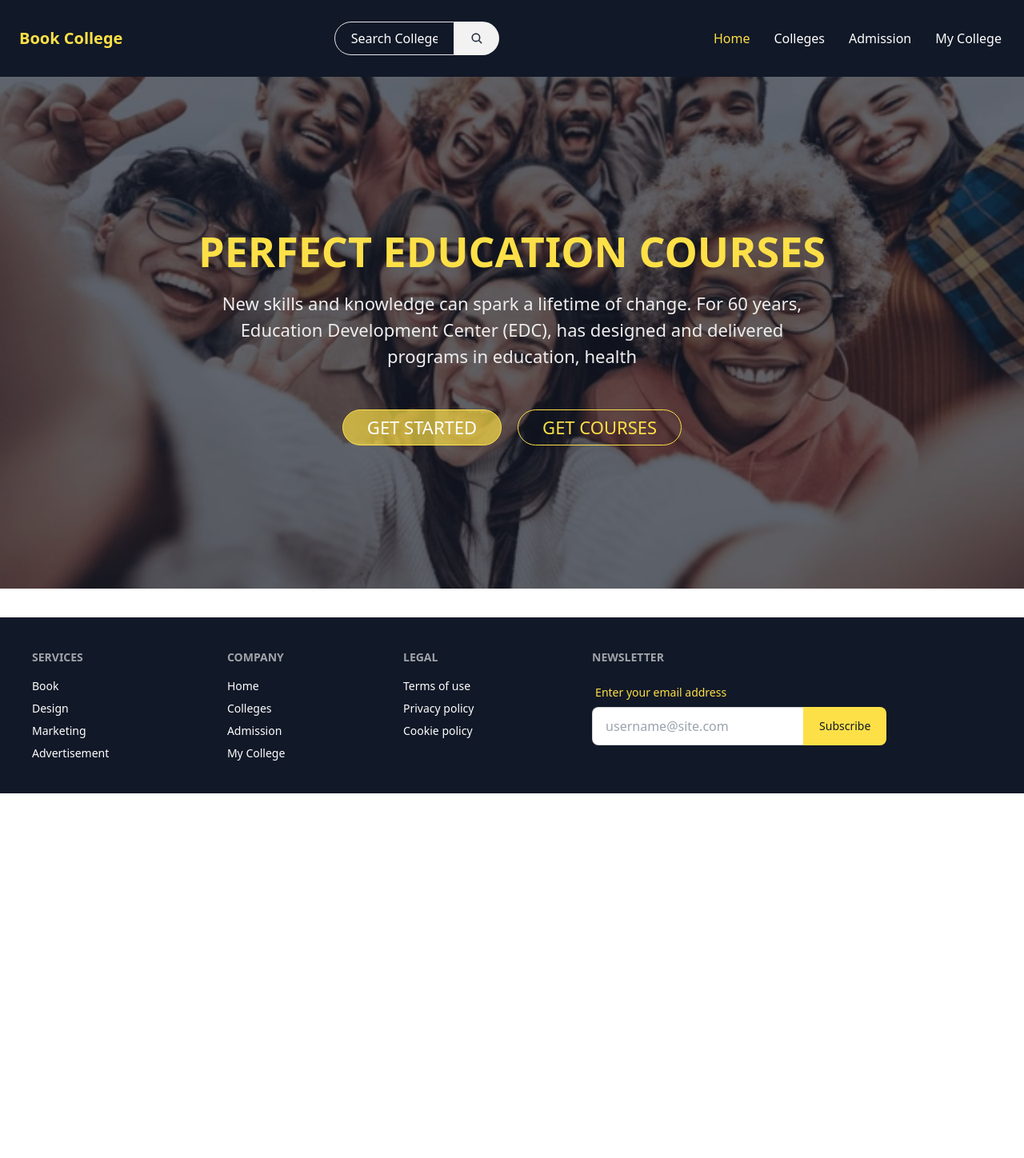
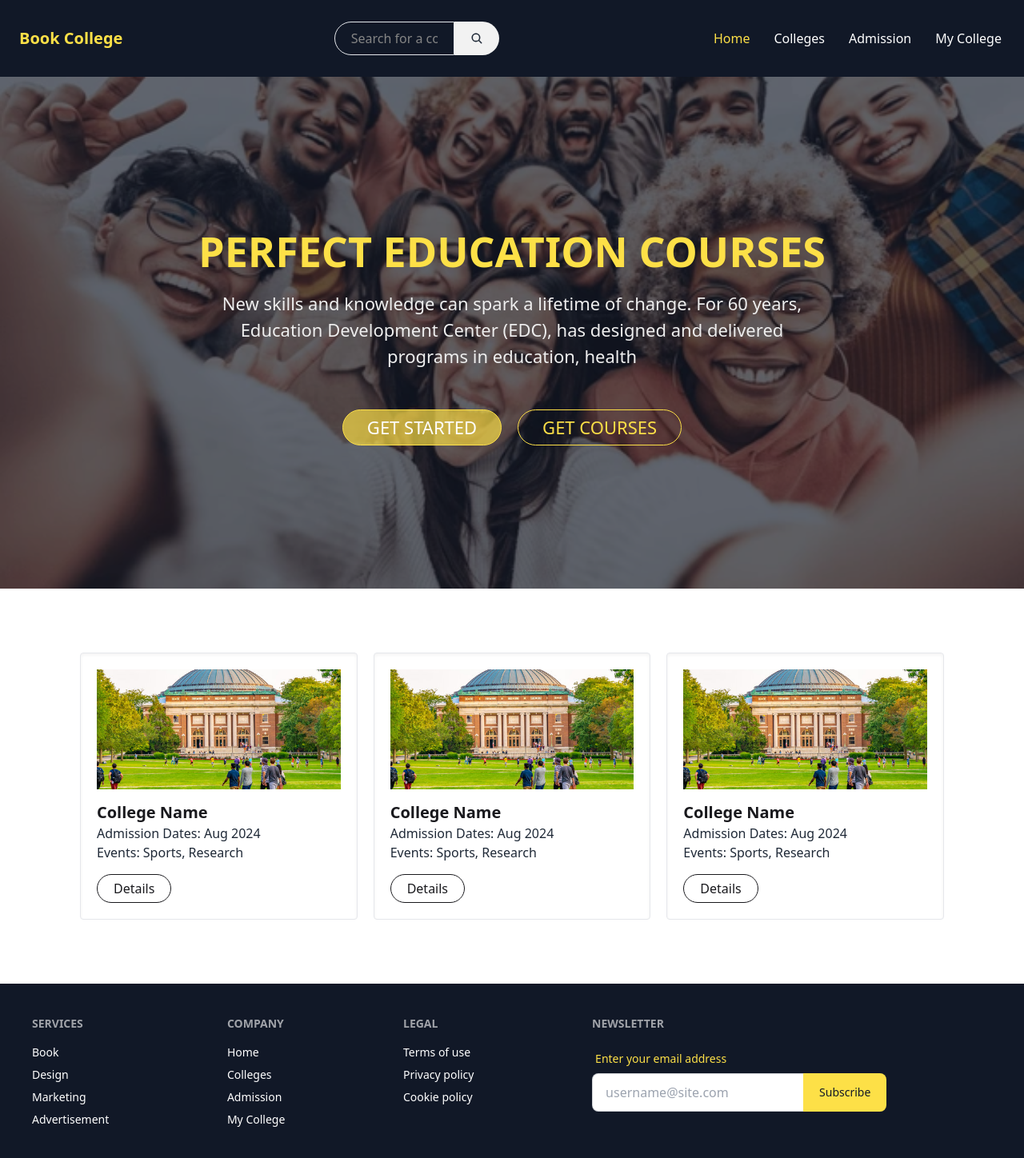
Before and after one commit to ashiqur-r-biplop/Book-College-service-front-end, a React (Vite) app: page / in a window 1280 px wide. Shown: the whole page at 80% size. Before the commit the page ends 992 px from the top, so only its background shows below. Built offline with nearby package versions, Linux system fonts and the light colour scheme.

Commit message:
added 3 college card

```diff
--- /dev/null
+++ b/src/Components/Home/Collages.jsx
@@ -0,0 +1,30 @@
+import React from 'react';
+import collegeImage from "../../../public/home-image/college-image.png"
+import { Link } from 'react-router-dom';
+const Collages = () => {
+    return (
+        <div className='max-w-[1080px] mx-auto py-[80px]'>
+            <div className='grid grid-cols-1 md:grid-cols-3 gap-[20px]'>
+                {
+                    [1, 2, 3,]?.map((college, i) => {
+                        return <div key={i} className='border shadow-inner p-[20px] rounded'>
+                            <div className='flex flex-col justify-between items-start gap-[15px]'>
+                                <div className='w-full'>
+                                    <img className='h-[150px] w-full object-center object-cover' src={collegeImage} alt="" />
+                                </div>
+                                <div>
+                                    <h2 className="text-xl font-bold text-[#19191D]">College Name</h2>
+                                    <p>Admission Dates: Aug 2024</p>
+                                    <p>Events: Sports, Research</p>
+                                </div>
+                                <Link to="/college-details" className="text-[#19191D] rounded-full border px-[20px] py-[5px] border-[#19191D] hover:bg-[#19191D] transition-all hover:text-[#dddd] duration-300">Details</Link>
+                            </div>
+                        </div>
+                    })
+                }
+            </div>
+        </div>
+    );
+};
+
+export default Collages;
--- a/src/Pages/Home/Home.jsx
+++ b/src/Pages/Home/Home.jsx
@@ -1,11 +1,13 @@
 /* eslint-disable no-unused-vars */
 import React from 'react';
 import Banner from '../../Components/Home/Banner';
+import Collages from '../../Components/Home/Collages';
 
 const Home = () => {
     return (
         <div>
             <Banner />
+            <Collages />
         </div>
     );
 };
--- a/src/Sheard/Navbar/Navbar.jsx
+++ b/src/Sheard/Navbar/Navbar.jsx
@@ -64,8 +64,8 @@ const Navbar = () => {
                         <div className="hidden lg:flex justify-center items-center">
                             <input
                                 type="text"
-                                placeholder="Search College..."
-                                className={`border p-2 px-[20px] transition-all duration-300 outline-none rounded-s-full text-white ease-in-out placeholder:text-[#fff] bg-transparent ${isValue || isFocused ? 'md:w-[300px]' : 'w-[150px]'
+                                placeholder="Search for a college name."
+                                className={`border p-2 px-[20px] transition-all duration-300 outline-none rounded-s-full text-white ease-in-out placeholder:text-[#858585] bg-transparent ${isValue || isFocused ? 'md:w-[300px]' : 'w-[150px]'
                                     }`}
                                 onFocus={() => setIsFocused(true)}
                                 onBlur={() => setIsFocused(false)}
```
Also changed, not shown: public/home-image/college-image.png (added).
